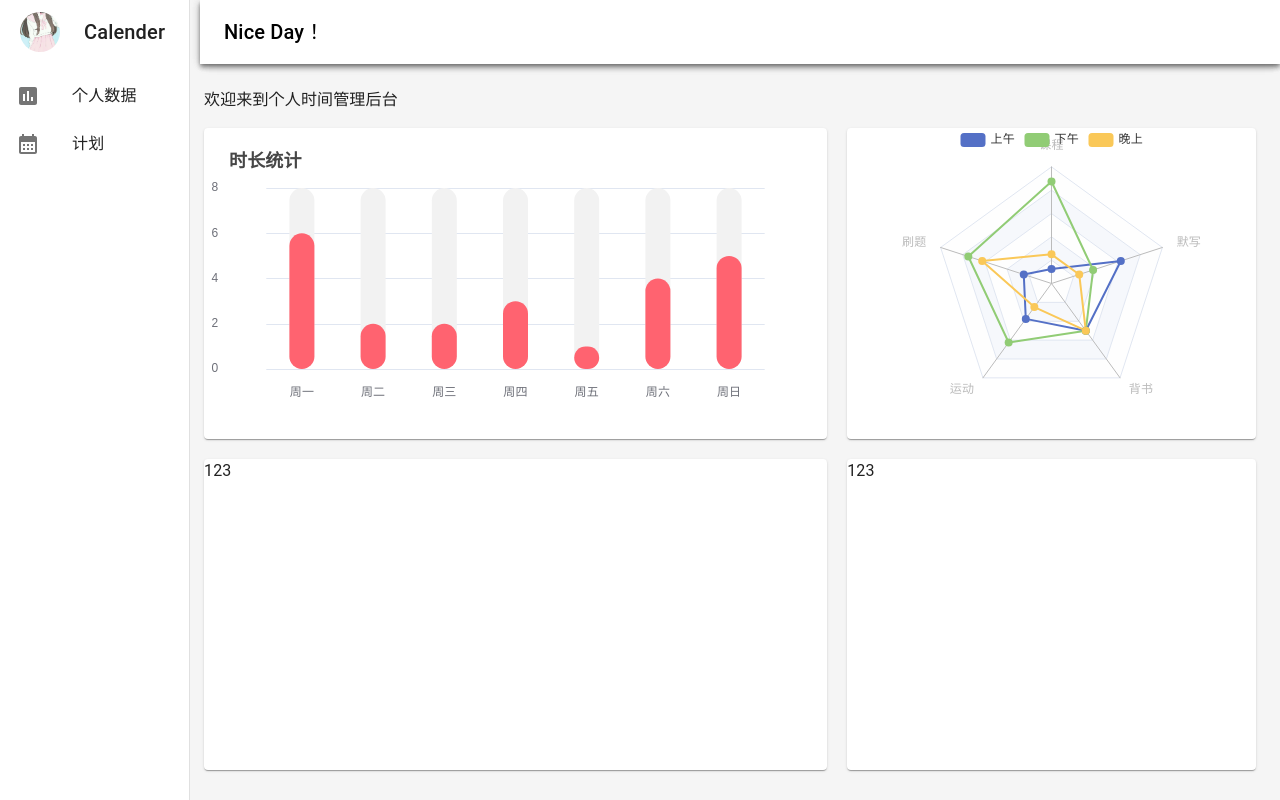
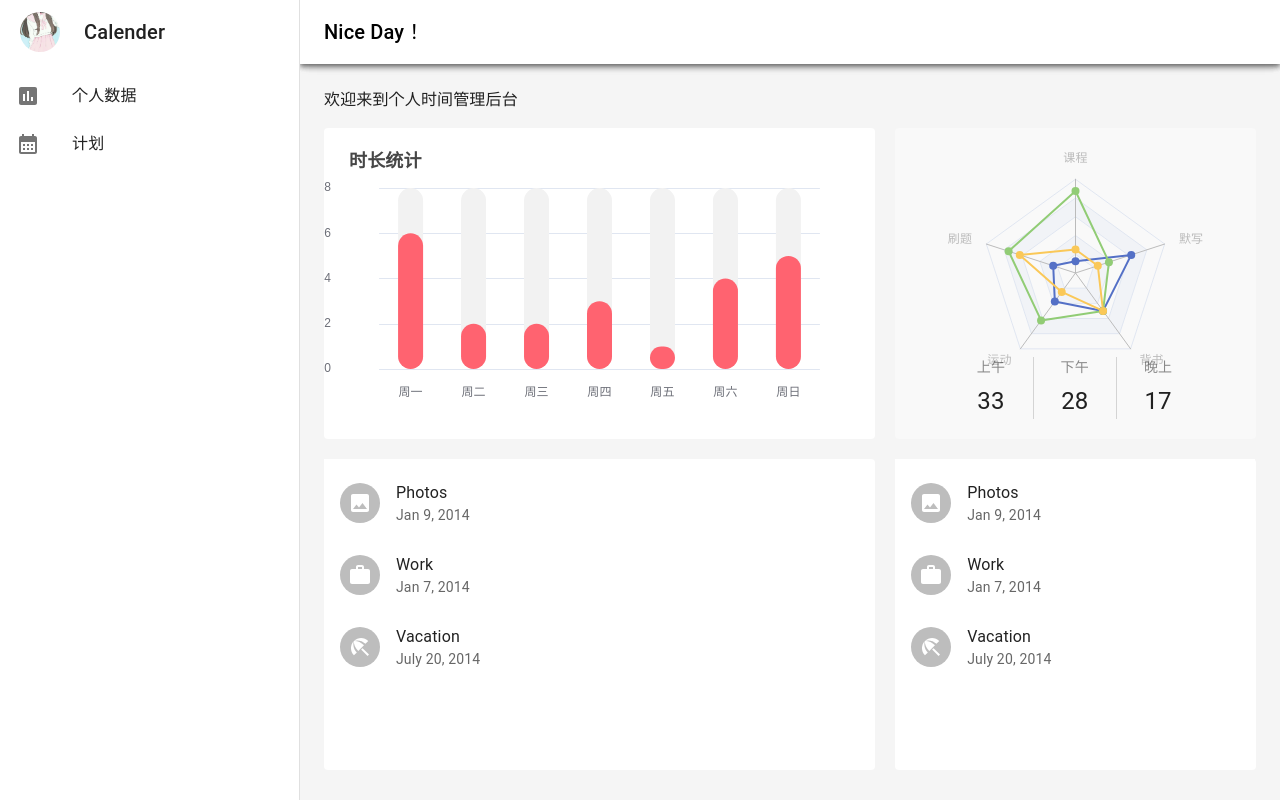
Before and after one commit to yaomucha/my-website, a Next.js app: page /projects/calender in a window 1280 px wide. Built offline with nearby package versions, Linux system fonts and the light colour scheme.

Commit message:
add calender

```diff
--- /dev/null
+++ b/src/page_components/calender/Dashboard_TodoList.jsx
@@ -0,0 +1,42 @@
+import List from '@mui/material/List';
+import ListItem from '@mui/material/ListItem';
+import ListItemButton from '@mui/material/ListItemButton';
+import ListItemIcon from '@mui/material/ListItemIcon';
+import ListItemText from '@mui/material/ListItemText';
+import ListItemAvatar from '@mui/material/ListItemAvatar';
+import Avatar from '@mui/material/Avatar';
+import ImageIcon from '@mui/icons-material/Image';
+import WorkIcon from '@mui/icons-material/Work';
+import BeachAccessIcon from '@mui/icons-material/BeachAccess';
+
+
+export default function Dashboard_TodoList() {
+    return (
+        <List sx={{ width: '100%', maxWidth: 360, bgcolor: 'background.paper' }}>
+            <ListItem>
+                <ListItemAvatar>
+                    <Avatar>
+                        <ImageIcon />
+                    </Avatar>
+                </ListItemAvatar>
+                <ListItemText primary="Photos" secondary="Jan 9, 2014" />
+            </ListItem>
+            <ListItem>
+                <ListItemAvatar>
+                    <Avatar>
+                        <WorkIcon />
+                    </Avatar>
+                </ListItemAvatar>
+                <ListItemText primary="Work" secondary="Jan 7, 2014" />
+            </ListItem>
+            <ListItem>
+                <ListItemAvatar>
+                    <Avatar>
+                        <BeachAccessIcon />
+                    </Avatar>
+                </ListItemAvatar>
+                <ListItemText primary="Vacation" secondary="July 20, 2014" />
+            </ListItem>
+        </List>
+    )
+}
--- /dev/null
+++ b/src/page_components/calender/Dashboard_time.jsx
@@ -0,0 +1,42 @@
+import List from '@mui/material/List';
+import ListItem from '@mui/material/ListItem';
+import ListItemButton from '@mui/material/ListItemButton';
+import ListItemIcon from '@mui/material/ListItemIcon';
+import ListItemText from '@mui/material/ListItemText';
+import ListItemAvatar from '@mui/material/ListItemAvatar';
+import Avatar from '@mui/material/Avatar';
+import ImageIcon from '@mui/icons-material/Image';
+import WorkIcon from '@mui/icons-material/Work';
+import BeachAccessIcon from '@mui/icons-material/BeachAccess';
+
+
+export default function Dashboard_time() {
+    return (
+        <List sx={{ width: '100%', maxWidth: 360, bgcolor: 'background.paper' }}>
+            <ListItem>
+                <ListItemAvatar>
+                    <Avatar>
+                        <ImageIcon />
+                    </Avatar>
+                </ListItemAvatar>
+                <ListItemText primary="Photos" secondary="Jan 9, 2014" />
+            </ListItem>
+            <ListItem>
+                <ListItemAvatar>
+                    <Avatar>
+                        <WorkIcon />
+                    </Avatar>
+                </ListItemAvatar>
+                <ListItemText primary="Work" secondary="Jan 7, 2014" />
+            </ListItem>
+            <ListItem>
+                <ListItemAvatar>
+                    <Avatar>
+                        <BeachAccessIcon />
+                    </Avatar>
+                </ListItemAvatar>
+                <ListItemText primary="Vacation" secondary="July 20, 2014" />
+            </ListItem>
+        </List>
+    )
+}
--- a/src/pages/_app.tsx
+++ b/src/pages/_app.tsx
@@ -4,6 +4,7 @@ import "@/styles/article.css"
 import "@/styles/projects.css"
 import "@/styles/index.css"
 import 'bootstrap/dist/css/bootstrap.min.css';
+import "@/styles/calender.css"
 
 
 // 顶级 React 组件，它包装了应用程序中的所有页面。
--- a/src/pages/projects/calender.js
+++ b/src/pages/projects/calender.js
@@ -22,6 +22,8 @@ import Image from "next/image"
 
 
 import * as echarts from 'echarts';
+import Dashboard_TodoList from '../../page_components/calender/Dashboard_TodoList';
+import Dashboard_time from '../../page_components/calender/Dashboard_time';
 // import { GridComponent } from 'echarts/components';
 // import { BarChart } from 'echarts/charts';
 // import { CanvasRenderer } from 'echarts/renderers';
@@ -34,7 +36,10 @@ import * as echarts from 'echarts';
 
 
 
-const drawerWidth = '200'
+
+
+
+const drawerWidth = '300'
 
 
 
@@ -151,9 +156,9 @@ function ResponsiveDrawer(props) {
         var option;
 
         option = {
-            legend: {
-                data: ['上午', '下午', '晚上']
-            },
+            // legend: {
+            //     data: ['上午', '下午', '晚上']
+            // },
             radar: {
                 // shape: 'circle',
                 indicator: [
@@ -229,7 +234,7 @@ function ResponsiveDrawer(props) {
             </AppBar>
             <Box
                 component="nav"
-                sx={{ width: { sm: drawerWidth }, flexShrink: { sm: 0 } }}
+                sx={{ width: { sm: `${drawerWidth}px` }, flexShrink: { sm: 0 } }}
                 aria-label="mailbox folders"
             >
                 <Drawer
@@ -242,7 +247,7 @@ function ResponsiveDrawer(props) {
                     }}
                     sx={{
                         display: { xs: 'block', sm: 'none' },
-                        '& .MuiDrawer-paper': { boxSizing: 'border-box', width: drawerWidth },
+                        '& .MuiDrawer-paper': { boxSizing: 'border-box', width: `${drawerWidth}px` },
                     }}
                 >
                     {drawer}
@@ -251,7 +256,7 @@ function ResponsiveDrawer(props) {
                     variant="permanent"
                     sx={{
                         display: { xs: 'none', sm: 'block' },
-                        '& .MuiDrawer-paper': { boxSizing: 'border-box', width: drawerWidth },
+                        '& .MuiDrawer-paper': { boxSizing: 'border-box', width: `${drawerWidth}px` },
                     }}
                     open
                 >
@@ -264,7 +269,7 @@ function ResponsiveDrawer(props) {
 
             <Box
                 component="main"
-                sx={{ flexGrow: 1, p: 3, width: { sm: `calc(100% - ${drawerWidth}px)`, marginLeft: `calc(${drawerWidth}px - 20px)` } }}
+                sx={{ flexGrow: 1, p: 3, width: { sm: `calc(100% - ${drawerWidth}px)` } }}
             >
                 <Toolbar />
                 <Typography paragraph>
@@ -287,6 +292,7 @@ function ResponsiveDrawer(props) {
                         gridRowEnd: 3
                     }}
                         id="main"
+                        elevation={0}
                     >
 
 
@@ -295,20 +301,44 @@ function ResponsiveDrawer(props) {
                         gridColumnStart: 4,
                         gridColumnEnd: 6,
                         gridRowStart: 1,
-                        gridRowEnd: 3
-                    }} id="main1"></Paper>
+                        gridRowEnd: 3,
+                        position: "relative",
+                        background: '#f9f9f9'
+                    }} elevation={0}>
+                        <div id="main1" className='main1'></div>
+                        <div className='main-cont1'>
+                            <ul>
+                                <li>
+                                    <span>上午</span>
+                                    <span>33</span>
+                                </li>
+                                <li>
+                                    <span>下午</span>
+                                    <span>28</span>
+                                </li>
+                                <li>
+                                    <span>晚上</span>
+                                    <span>17</span>
+                                </li>
+                            </ul>
+                        </div>
+                    </Paper>
                     <Paper sx={{
                         gridColumnStart: 1,
                         gridColumnEnd: 4,
                         gridRowStart: 3,
                         gridRowEnd: 5
-                    }}>123</Paper>
+                    }} elevation={0}>
+                        <Dashboard_TodoList/>
+                    </Paper>
                     <Paper sx={{
-                         gridColumnStart: 4,
-                         gridColumnEnd: 6,
+                        gridColumnStart: 4,
+                        gridColumnEnd: 6,
                         gridRowStart: 3,
                         gridRowEnd: 5
-                    }}>123</Paper>
+                    }} elevation={0}>
+                        <Dashboard_time/>
+                    </Paper>
                 </Box>
             </Box>
         </Box >
--- /dev/null
+++ b/src/styles/calender.css
@@ -0,0 +1,41 @@
+.main1{
+    width: 100%;
+    height: 250px;
+    position: absolute;
+    top: 20px;
+}
+
+.main-cont1{
+    position: absolute;
+    bottom: 20px;
+    width: 70%;
+    left: 15%;
+}
+.main-cont1 ul{
+    list-style: none;
+    padding-left: 0;
+}
+
+.main-cont1 li {
+    display: flex;
+    flex-direction: column;
+    align-items: center;
+    /* border-right: 1px solid rgba(0,0,0,0.15); */
+    float: left;
+    width: 33%;
+}
+
+.main-cont1 li:not(:first-child){
+    border-left: 1px solid rgba(0,0,0,0.15);
+}
+
+.main-cont1 li>span:nth-child(1){
+    font-size: 14px;
+    margin-bottom: 5px;
+    /* font-family: HarmonyOS Sans SC; */
+    color: rgba(0,0,0,0.45);
+}
+
+.main-cont1 li>span:nth-child(2){
+    font-size: 24px;
+}
```
